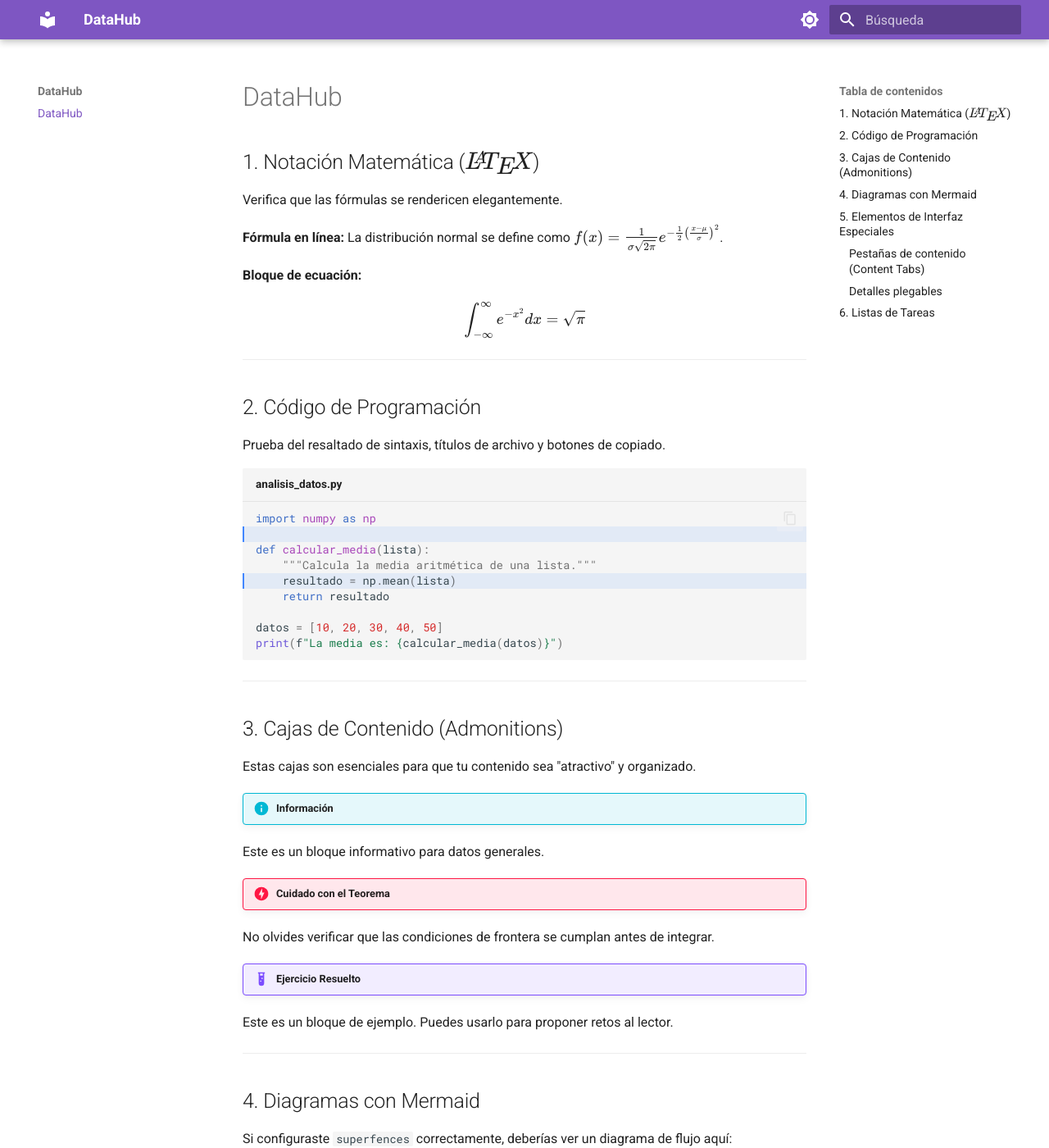
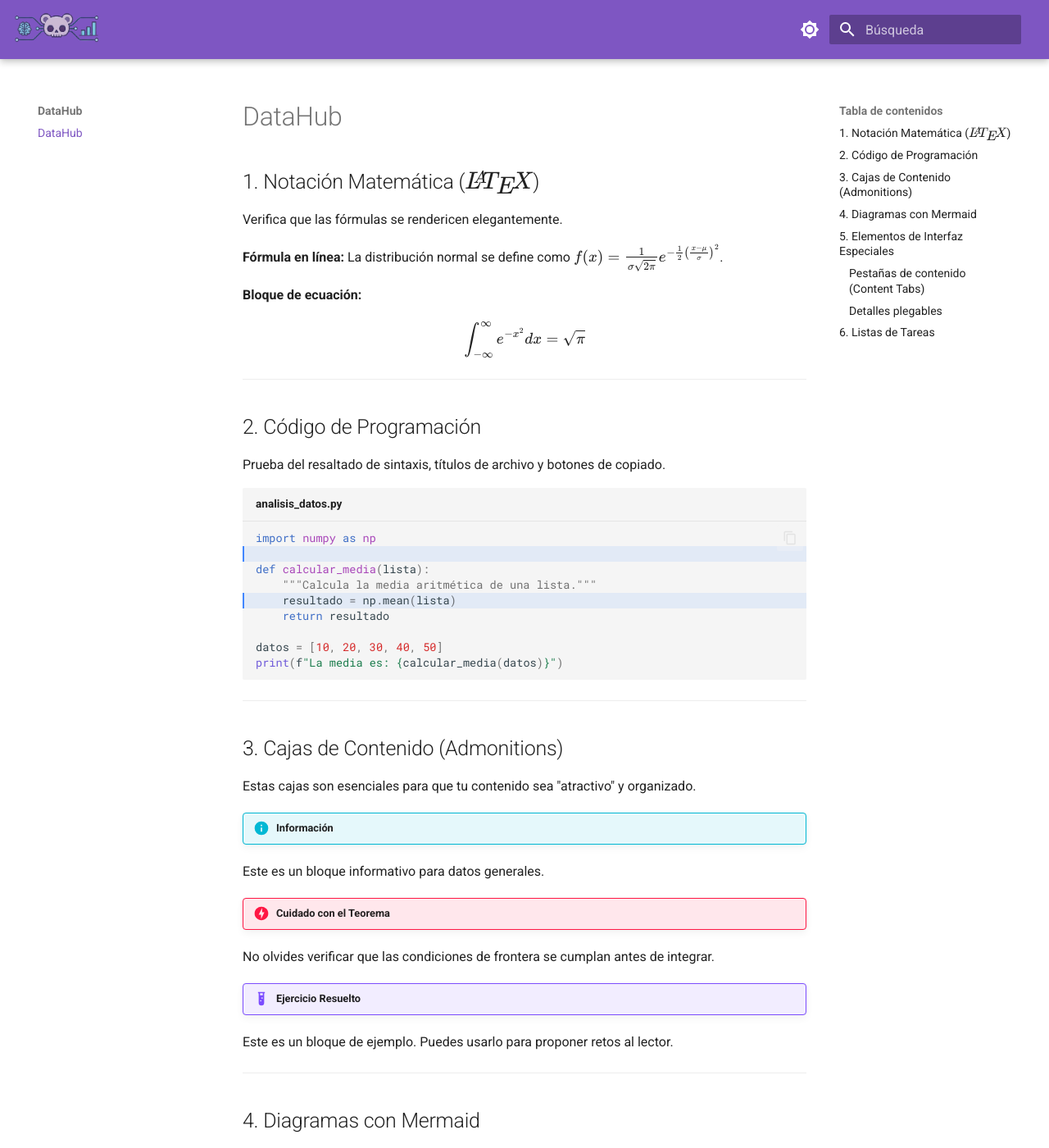
Before and after one commit to yeriel/datahub, an MkDocs documentation site: the page built from docs/index.md, in a window 1280 px wide and 1400 px high. Shown: the whole window at 82% size. Built offline with MkDocs 1.6.1 and Material for MkDocs 9.7.7, drawn with Linux system fonts in a browser that asks for light colours; formulas are drawn with MathJax 3.

```diff
--- /dev/null
+++ b/docs/stylesheets/extra.css
@@ -0,0 +1,29 @@
+/* Forzar que el contenedor no limite el tamaño */
+.md-header__button.md-logo {
+    width: 64px !important;  /* Ajusta este ancho según necesites */
+    height: 64px !important; /* Ajusta este alto según necesites */
+    margin-right: 1.5rem !important;
+    display: flex !important;
+    align-items: center !important;
+    justify-content: center !important;
+}
+
+/* Escalar la imagen directamente */
+.md-header__button.md-logo img {
+    height: 180% !important; /* Supera el 100% para compensar bordes transparentes */
+    width: auto !important;
+    max-height: none !important; /* Elimina restricciones del tema Material */
+    transform: scale(1.5);      /* Aumenta visualmente el tamaño un 50% extra */
+    object-fit: contain;
+}
+
+/* Eliminar el texto DataHub de raíz */
+.md-header__title {
+    display: flex !important;
+}
+
+.md-header__title .md-ellipsis {
+    visibility: hidden; /* Mantiene el espacio pero oculta el texto */
+    width: 0;
+    margin: 0;
+}
--- a/mkdocs.yml
+++ b/mkdocs.yml
@@ -1,18 +1,28 @@
 # ==========================================
-# 1. INFORMACIÓN GENERAL DEL SITIO
+# 1. INFORMACIÓN GENERAL Y SEO TÉCNICO
 # ==========================================
 site_name: DataHub
-site_description: "Aprende Machine Learning, MLOps y Análisis de Datos en español. Un repositorio técnico con fundamentos de Python, Matemáticas y Estadística, desde la teoría hasta el despliegue en producción."
+site_url: https://yeriel.github.io/DataHub/
 site_author: Yeriel Paz Ureta
+site_description: >-
+  Aprende Machine Learning, MLOps y Análisis de Datos en español.
+  Un repositorio técnico con fundamentos de Python, Matemáticas y Estadística,
+  desde la teoría hasta el despliegue en producción.
 
 # ==========================================
-# 2. CONFIGURACIÓN DEL TEMA (Material)
+# 2. CONFIGURACIÓN DEL TEMA (Material Design)
 # ==========================================
 theme:
   name: material
   language: es
+  logo: assets/images/logo.png
+  favicon: assets/images/oso_favicon.svg
 
-  # Identidad Visual: Colores y Modos (Claro/Oscuro)
+  # Iconos y Logotipos
+  icon:
+    repo: fontawesome/brands/github
+
+  # Identidad Visual: Colores y Modos
   palette:
     - media: "(prefers-color-scheme: light)"
       scheme: default
@@ -29,59 +39,79 @@ theme:
         icon: material/brightness-4
         name: Pasar a modo claro
 
-  # Funcionalidades de Interfaz y Navegación
+  # Funcionalidades de Interfaz (Optimizadas para UX y SEO)
   features:
-    - content.code.copy      # Botón para copiar bloques de código
-    - content.code.annotate  # Permite poner explicaciones dentro del código
-    - content.tabs.link      # Sincroniza pestañas del mismo nombre
-    - navigation.path        # Breadcrumbs (Guía de migas de pan) en la parte superior
-    - navigation.sections    # Agrupación visual clara en el menú lateral
-    - navigation.indexes     # Los nombres de carpetas pueden ser enlaces directos
-    - navigation.top         # Añade un botón de "Volver arriba" al hacer scroll
-    - search.highlight       # Resalta las palabras buscadas
-    - search.share           # Permite compartir enlaces de búsqueda
+    - navigation.instant     # Carga páginas sin refrescar (mejor velocidad/SEO)
+    - navigation.tracking    # Sincroniza la URL con el scroll
+    - navigation.path        # Breadcrumbs superiores
+    - navigation.sections    # Grupos visuales en el menú
+    - navigation.indexes     # Carpetas como enlaces
+    - navigation.top         # Botón "Volver arriba"
+    - content.code.copy      # Botón copiar código
+    - content.code.annotate  # Notas en código
+    - content.tabs.link      # Sincroniza pestañas
+    - search.highlight       # Resalta términos buscados
+    - search.share           # Enlaces para compartir búsquedas
+    - search.suggest         # Sugerencias automáticas en el buscador
 
 # ==========================================
-# 3. EXTENSIONES DE MARKDOWN (Funciones extra)
+# 3. PLUGINS (SEO y Rendimiento)
+# ==========================================
+plugins:
+  - search                   # Buscador integrado
+  - minify:
+      minify_html: true
+      minify_js: true
+      minify_css: true
+      cache_safe: true
+
+# ==========================================
+# 4. EXTENSIONES DE MARKDOWN
 # ==========================================
 markdown_extensions:
-  # --- Matemáticas ---
+  # --- Matemáticas (LaTeX) ---
   - pymdownx.arithmatex:
       generic: true
 
-  # --- Código y Bloques ---
+  # --- Código Avanzado ---
   - pymdownx.highlight:
       anchor_linenums: true
       line_spans: __span
       pygments_lang_class: true
-  - pymdownx.inlinehilite    # Código en la misma línea
-  - pymdownx.snippets        # Insertar fragmentos de otros archivos
-  - pymdownx.superfences:    # Necesario para Mermaid y bloques complejos
+  - pymdownx.inlinehilite
+  - pymdownx.snippets
+  - pymdownx.superfences:
       custom_fences:
         - name: mermaid
           class: mermaid
           format: !!python/name:pymdownx.superfences.fence_code_format
 
-  # --- Elementos de Interfaz ---
-  - admonition               # Cajas de aviso (Info, Danger, etc.)
-  - pymdownx.details         # Bloques colapsables (Acordeones)
-  - pymdownx.tabbed:         # Pestañas de contenido
+  # --- Componentes Visuales ---
+  - admonition
+  - pymdownx.details
+  - pymdownx.tabbed:
       alternate_style: true
-  - pymdownx.tasklist:       # Listas de tareas interactivas
+  - pymdownx.tasklist:
       custom_checkbox: true
 
 # ==========================================
-# 4. RECURSOS EXTERNOS (Scripts y Estilos)
+# 5. RECURSOS Y REDES SOCIALES
 # ==========================================
+extra:
+  social:
+    - icon: fontawesome/brands/github
+      link: https://github.com/yeriel
+    - icon: fontawesome/brands/linkedin
+      link: https://linkedin.com/in/yeriel-paz
+
 extra_javascript:
   - https://cdnjs.cloudflare.com/ajax/libs/mathjax/2.7.0/MathJax.js?config=TeX-MML-AM_CHTML
 
+extra_css:
+  - stylesheets/extra.css
+
 # ==========================================
-# 5. ESTRUCTURA DE NAVEGACIÓN (Siguiente paso)
+# 6. ESTRUCTURA DE NAVEGACIÓN
 # ==========================================
-# Puedes empezar a añadir aquí abajo tus carpetas y archivos.
-# Recuerda respetar la indentación de dos espacios.
 nav:
   - DataHub: index.md
-  # - Ejemplo Carpeta:
-  #     - Subtema: carpeta/archivo.md
--- a/pyproject.toml
+++ b/pyproject.toml
@@ -5,6 +5,7 @@ description = "Add your description here"
 readme = "README.md"
 requires-python = ">=3.12"
 dependencies = [
-    "mkdocs-material>=9.7.1",
+    "mkdocs-material[social]>=9.7.1",
+    "mkdocs-minify-plugin>=0.8.0",
     "pymdown-extensions>=10.19.1",
 ]
```
Also changed, not shown: 1 other file.
